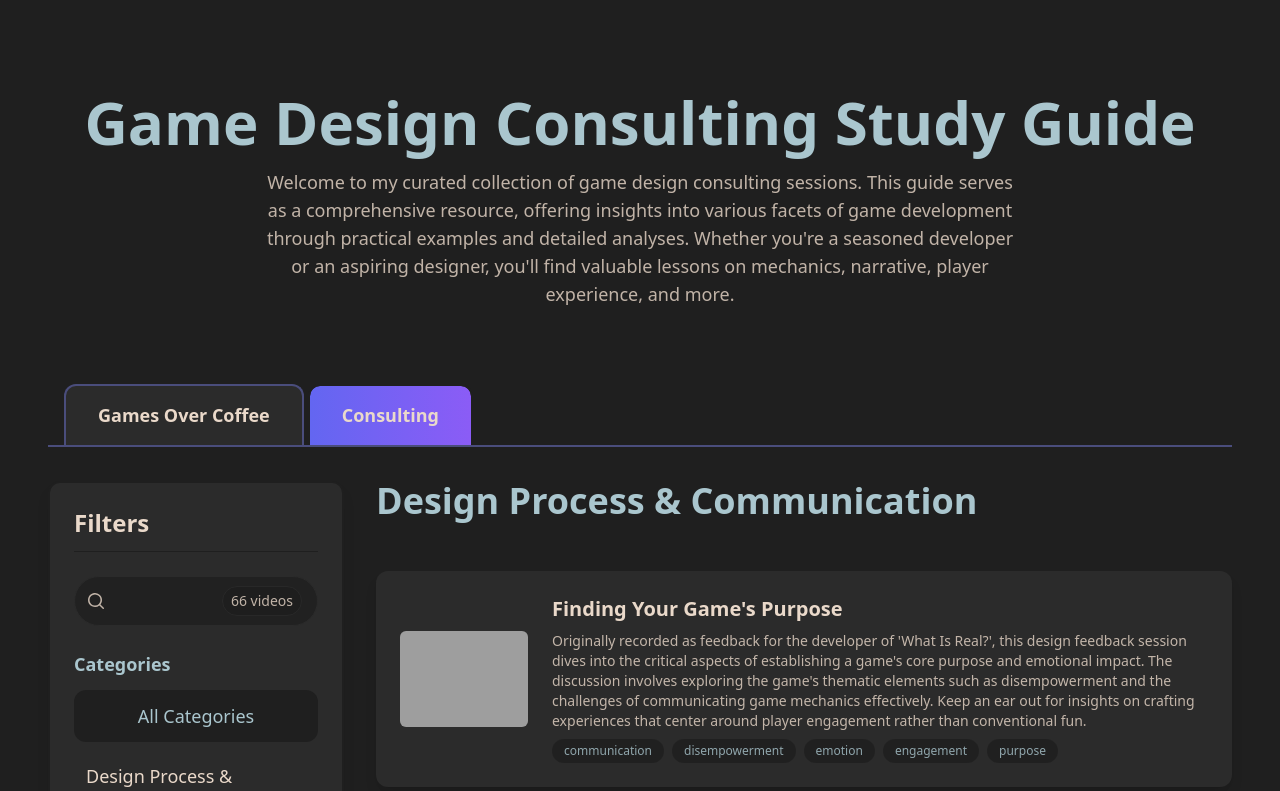
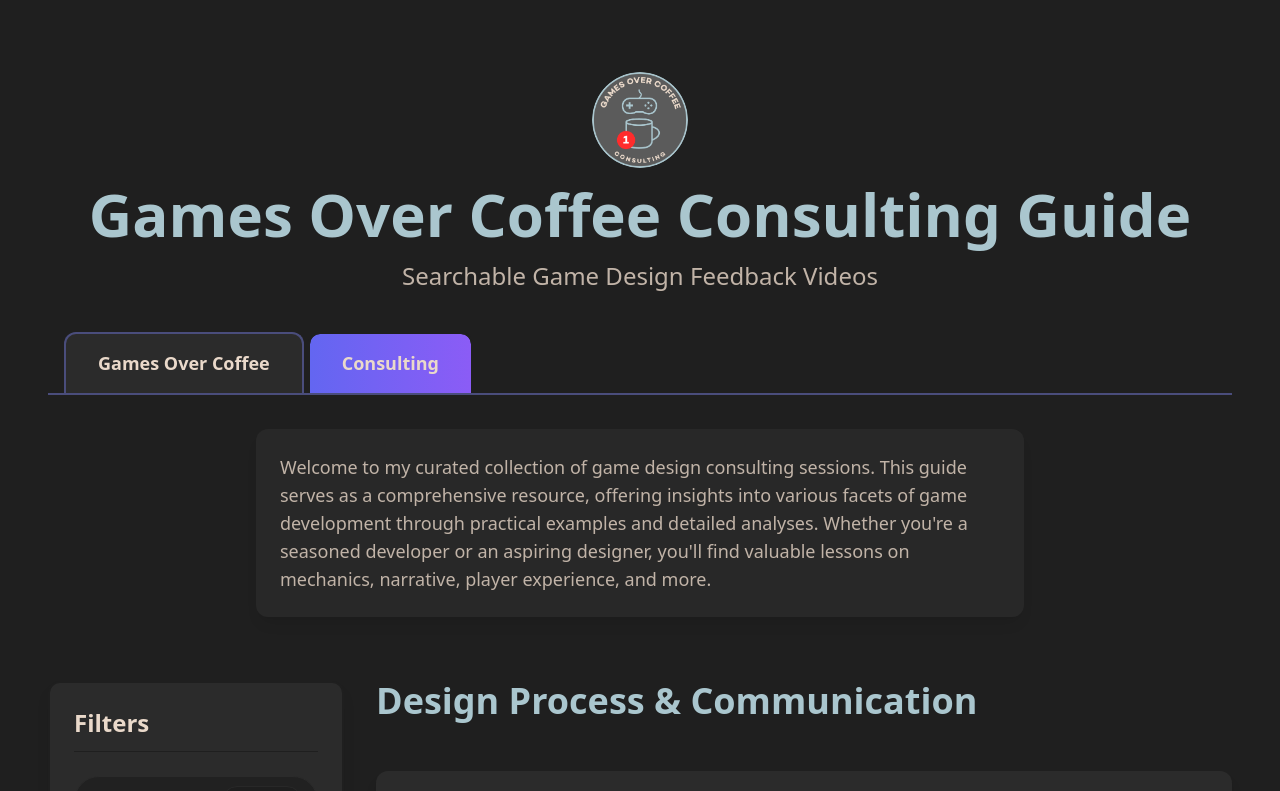
Before and after one commit to GamesOverCoffee-Joe/GOChub, a plain HTML site: page consulting_site/consulting_site.html in a window 1280 px wide. Shown: the top 791 px of the page. Drawn offline with nearby package versions, Linux system fonts and the light colour scheme; grey boxes are pictures that could not be loaded.

Commit message:
changed header and logos

```diff
--- a/consulting_site/consulting_site.html
+++ b/consulting_site/consulting_site.html
@@ -280,12 +280,12 @@
 </head>
 <body class="bg-[var(--color-goc-darkest)] text-[var(--color-goc-main-text)] font-sans min-h-screen flex flex-col">
     <div id="app" class="container mx-auto p-4 md:p-8 lg:p-12 max-w-7xl flex-grow">
-        <header class="text-center mb-12 mt-8 md:mt-12 consulting-header"> <h1 class="text-5xl md:text-6xl font-extrabold text-[var(--color-goc-light-accent)] leading-tight mb-4">
-                Game Design Consulting <br class="md:hidden"> Study Guide
-            </h1>
-            <p class="text-[var(--color-goc-main-text)] opacity-80 text-base md:text-lg mb-4 md:mb-8 max-w-3xl mx-auto">
-                Welcome to my curated collection of game design consulting sessions. This guide serves as a comprehensive resource, offering insights into various facets of game development through practical examples and detailed analyses. Whether you're a seasoned developer or an aspiring designer, you'll find valuable lessons on mechanics, narrative, player experience, and more.
-            </p>
+        <header class="text-center mb-10 mt-6">
+            <div class="mb-4">
+                <img src="images/GOCClogo.png" alt="Games Over Coffee Consulting Logo" class="mx-auto rounded-full w-24 h-24 object-cover">
+            </div>
+            <h1 class="text-5xl md:text-6xl font-extrabold text-[var(--color-goc-light-accent)] leading-tight">Games Over Coffee Consulting Guide</h1>
+            <p class="text-xl md:text-2xl mt-4 text-[var(--color-goc-main-text)] opacity-80">Searchable Game Design Feedback Videos</p>
         </header>
 
         <nav class="browser-tab-container">
@@ -297,7 +297,14 @@
             </a>
         </nav>
 
-        <main class="flex flex-col lg:flex-row gap-8">
+        <main class="flex flex-col gap-8">
+            <div class="bg-[var(--color-goc-dark)] p-6 rounded-xl shadow-lg mb-8 text-[var(--color-goc-main-text)] opacity-80 text-base md:text-lg max-w-3xl mx-auto">
+                <p>
+                    Welcome to my curated collection of game design consulting sessions. This guide serves as a comprehensive resource, offering insights into various facets of game development through practical examples and detailed analyses. Whether you're a seasoned developer or an aspiring designer, you'll find valuable lessons on mechanics, narrative, player experience, and more.
+                </p>
+            </div>
+
+            <section class="flex flex-col lg:flex-row gap-8">
                 <aside class="w-full lg:w-1/4 bg-[var(--color-goc-dark)] p-6 rounded-xl shadow-lg lg:self-start lg:sticky lg:top-4 border-2 border-[var(--color-goc-darkest)]">
                     <h3 class="text-2xl font-bold text-[var(--color-goc-main-text)] mb-6 border-b border-[var(--color-goc-darkest)] pb-3">Filters</h3>
 
@@ -333,6 +340,7 @@
                 </aside>
 
                 <section id="video-sections" class="w-full lg:w-3/4">
+                </section>
             </section>
         </main>
 
```
Also changed, not shown: index.html (+2 -3 lines), consulting_site/images/GOCClogo.png (added), images/GOClogo.png (added). Lines whose indentation alone changed are shown as unchanged.
